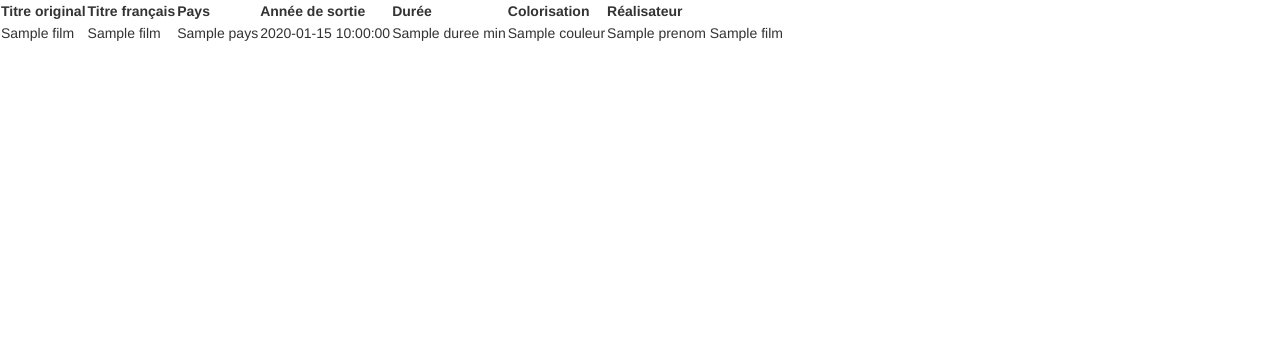
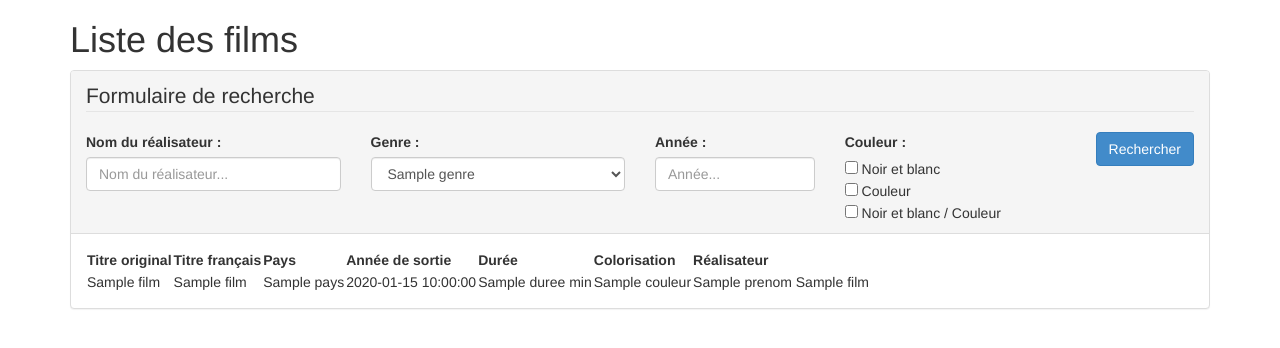
Before and after one commit to ruokki/projetPHP, a CodeIgniter app: template application/views/film_index.php in a window 1280 px wide. Shown: the top 348 px of the page. Run offline with CodeIgniter, Linux system fonts and the light colour scheme; the template is opened without the code that fills it: most values are stand-ins (such as "Sample title", 1, 10 or a date in 2020).

Commit message:
Mise en place du HTML et du CSS (Bootstrap)

```diff
--- a/application/config/database.php
+++ b/application/config/database.php
@@ -50,7 +50,7 @@ $active_record = TRUE;
 
 $db['default']['hostname'] = 'localhost';
 $db['default']['username'] = 'root';
-$db['default']['password'] = '';
+$db['default']['password'] = 'journey';
 $db['default']['database'] = 'films';
 $db['default']['dbdriver'] = 'mysql';
 $db['default']['dbprefix'] = '';
--- a/application/controllers/film.php
+++ b/application/controllers/film.php
@@ -21,6 +21,7 @@ class Film extends CI_Controller {
 	{
 		$this->load->model('Film_model','', TRUE);
 		$data['allFilm'] = $this->Film_model->getAllFilm();
+		$data['genre'] = $this->Film_model->getGenre();
 		$this->load->view('film_index', $data);
 	}
 }
--- a/application/models/film_model.php
+++ b/application/models/film_model.php
@@ -8,6 +8,12 @@ class Film_model extends CI_Model {
 		else return FALSE;
 	}
 
+	public function getGenre() {
+		$result = $this->db->select()->from('genres')->get();
+		if($result->num_rows() > 0) return $result->result();
+		else return FALSE;
+	}
+
 }
 
 /* End of file film_model.php */
--- a/application/views/film_index.php
+++ b/application/views/film_index.php
@@ -12,6 +12,52 @@
 	<!-- END CSS -->
 </head>
 <body>
+	<div class="container">
+				<header>
+					<h1>Liste des films</h1>
+				</header>
+
+				<div class="panel panel-default">
+					<div class="panel-heading">
+						<section>
+							<form class="form-inline" role="form">
+								<legend>Formulaire de recherche</legend>
+								<div class="row">
+									<div class="form-group col-md-3">
+										<label for="inputNameReal">Nom du réalisateur :</label>
+										<input id="inputNameReal" class="form-control" type="text" name="real" placeholder="Nom du réalisateur..."/>
+									</div>
+									<div class="form-group col-md-3">
+										<label>Genre :</label>
+										<select name="genre" class="form-control">
+											<?php
+												foreach($genre as $row) {
+													echo '<option value="'.$row->code_genre.'">'.$row->nom_genre.'</option>';
+												}
+											?>
+										</select>
+									</div>
+									<div class="form-group col-md-2">
+										<label for="inputYear" >Année :</label>
+										<input id="inputYear" class="form-control" type="text" name="year" placeholder="Année..."/>
+									</div>
+									<div class="form-group col-md-2">
+										<label>Couleur :</label>
+										<div>
+											<div><input type="checkbox" name="nb" value="nb" /> Noir et blanc</div>
+											<div><input type="checkbox" name="couleur" value="couleur" /> Couleur</div>
+											<div><input type="checkbox" name="both" value="both" /> Noir et blanc / Couleur</div>
+										</div>
+									</div>
+									<div class="form-group col-md-2">
+										<input type="submit" id="submit" value="Rechercher" class="btn btn-primary pull-right" />
+									</div>
+								</div>
+							</form>
+						</section>
+					</div>
+
+					<section class="panel-body">
 						<table>
 							<tr>
 								<th>Titre original</th>
@@ -35,6 +81,10 @@
 							<?php endforeach; ?>
 						</table>
 
+					</section>
+				</div>
+			</div>
+
 	<!-- SCRIPT JS -->
 	<script type="text/javascript" src="<?php echo base_url(); ?>asset/js/lib/jquery-1.10.2.min.js"></script>
 	<script type="text/javascript" src="<?php echo base_url(); ?>asset/bootstrap-3.0.2/js/bootstrap.min.js"></script>
```
Also changed, not shown: .htaccess, README.md, application/config/migration.php (line endings or trailing spaces), asset/css/style.css (deleted), asset/js/lib/jquery-1.10.2.min.js, asset/js/script.js (deleted), 2 other files. Lines whose indentation alone changed are shown as unchanged.
